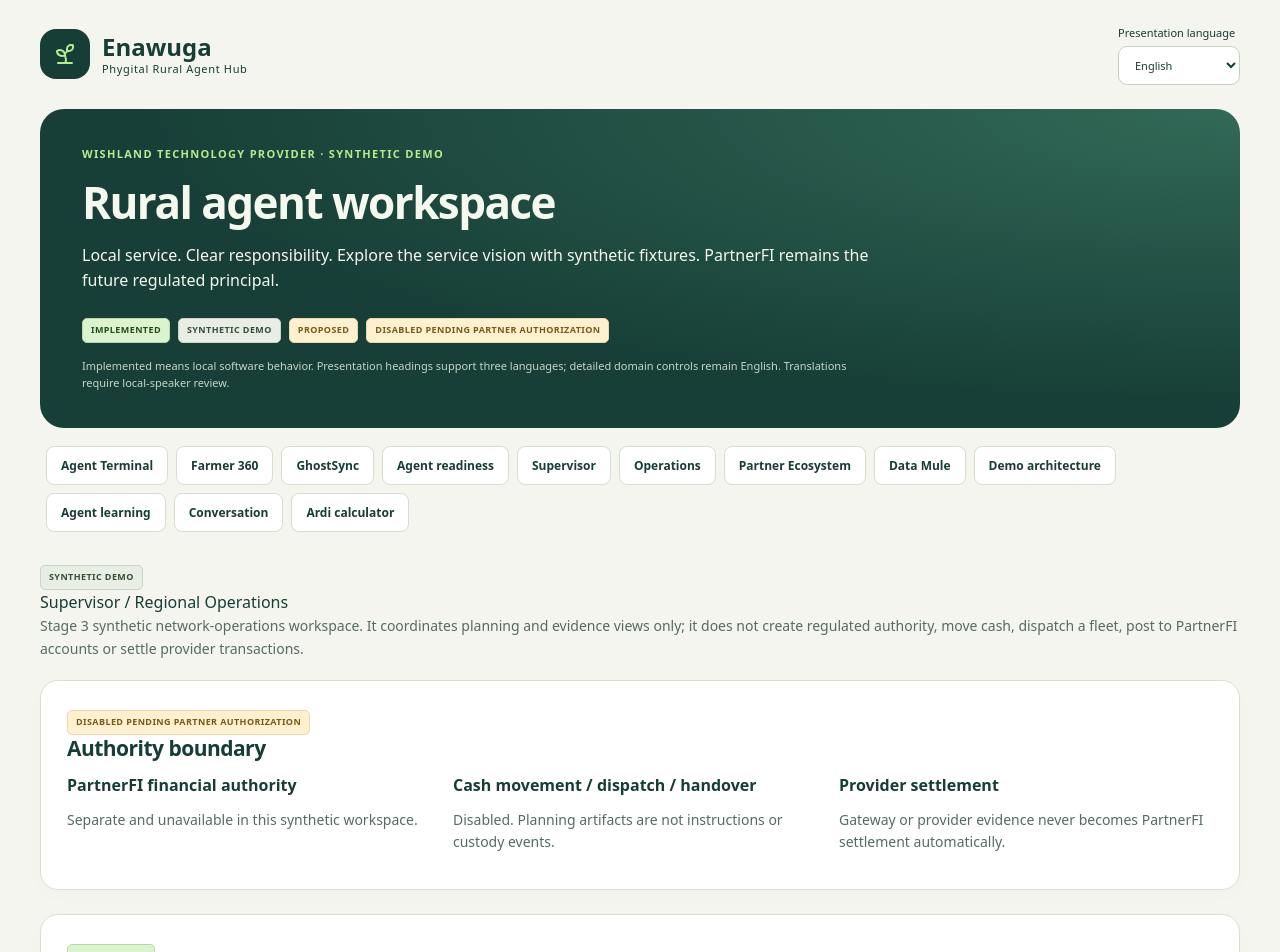
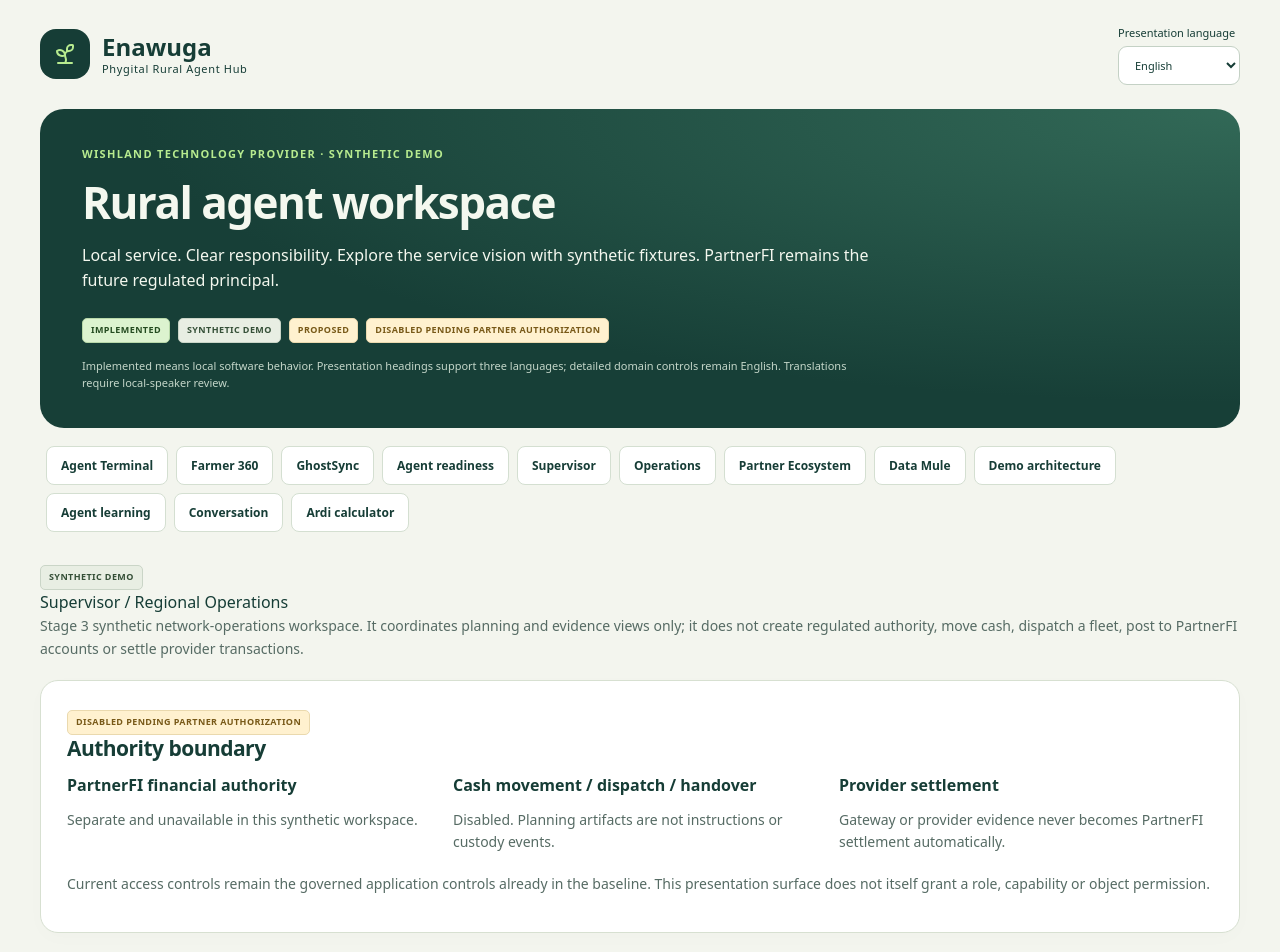
Before and after one commit to abeselomchernet/Phygital-rural-Agent-Hub, a React (Vite) app: page /supervisor in a window 1280 px wide. Shown: the top 952 px of the page. Built offline with nearby package versions, Linux system fonts and the light colour scheme.

Commit message:
Preserve truth-sync authority statement in S3-F

```diff
--- a/src/pages/SupervisorRegionalOperations.tsx
+++ b/src/pages/SupervisorRegionalOperations.tsx
@@ -62,6 +62,11 @@ export default function SupervisorRegionalOperations() {
             <p>Gateway or provider evidence never becomes PartnerFI settlement automatically.</p>
           </div>
         </div>
+        <p>
+          Current access controls remain the governed application controls already in the
+          baseline. This presentation surface does not itself grant a role, capability or
+          object permission.
+        </p>
       </section>
 
       <section className="product-card" data-testid="supervisor-network-access">
```
